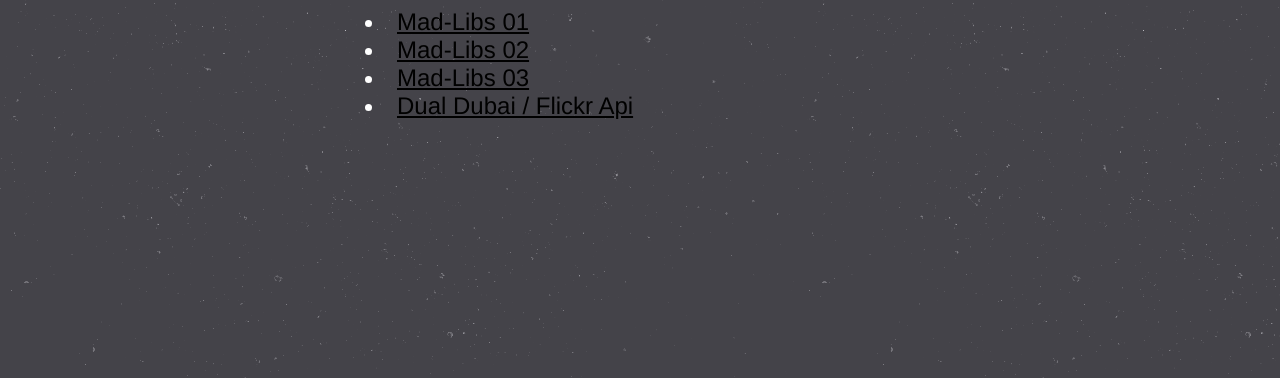
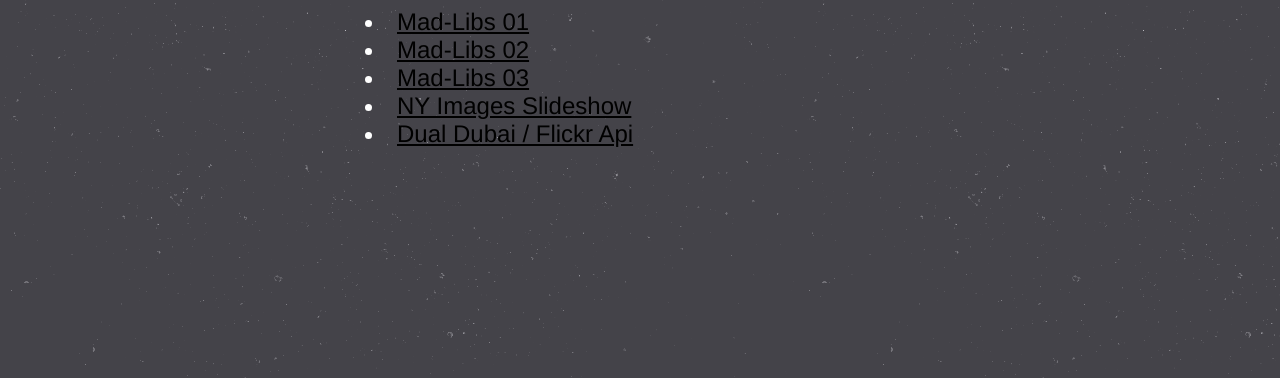
Before and after one commit to RafayM/RafayM.github.io, a plain HTML site: page index.html in a window 1280 px wide. Shown: the part 422-800 px from the top of the page. Drawn offline with Linux system fonts and the light colour scheme.

Commit message:
link update

```diff
--- a/index.html
+++ b/index.html
@@ -30,6 +30,7 @@ a:active {text-decoration:none;}  /* selected link */
             <li> <a href="http://rafaym.github.io/mad-libs-01.html">Mad-Libs 01</a> </li>
             <li> <a href="http://rafaym.github.io/mad-libs-02.html">Mad-Libs 02</a> </li>
             <li> <a href="http://rafaym.github.io/mad-libs-03.html">Mad-Libs 03</a> </li>
+            <li> <a href="http://rafaym.github.io/slideshow.html">NY Images Slideshow</a> </li>
             <li> <a href="http://rafaym.github.io/slideshow2.html">Dual Dubai / Flickr Api</a> </li>
 
             </p>
```
